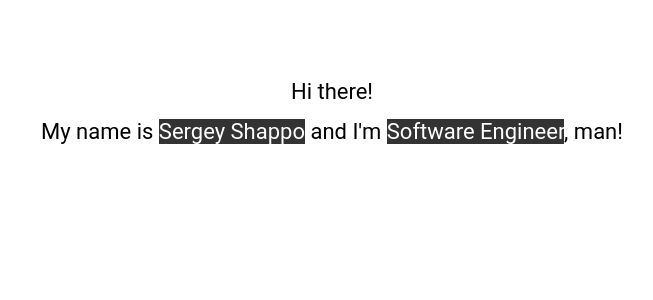
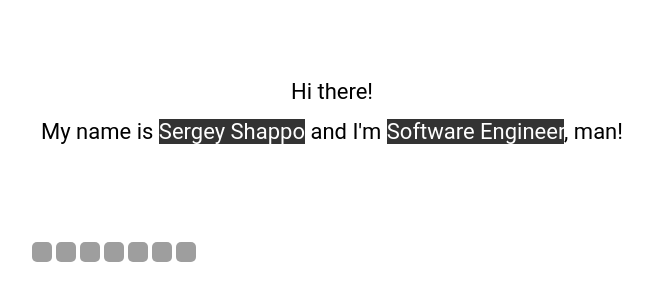
Before and after one commit to sshappo/sshappo.github.io, a website: page index.html in a window 1280 px wide. Shown: the part 78-378 px from the top of the page, without its empty margins (308-961 px from the left). Drawn offline with Linux system fonts and the light colour scheme; grey boxes are pictures that could not be loaded.

Commit message:
add social-networks-icons

```diff
--- a/index.html
+++ b/index.html
@@ -36,13 +36,48 @@
             background-color: #333;
             color: white;
         }
+
+        .icon {
+            height: 20px;
+            width: 20px;
+            border-radius: 5px;
+        }
+        .social-networks-icons > a {
+            text-decoration: none;
+        }
     </style>
 </head>
 <body>
 <div class="content">
     <div class="intro">
         <span>Hi there!</span><br>
-        <span>My name is <span class="highlight">Sergey Shappo</span> and I'm <span class="highlight">Software Engineer</span>, man!</span><br>
+        <span>My name is <span class="highlight">Sergey Shappo</span> and I'm <span
+                class="highlight">Software Engineer</span>, man!</span><br>
+    </div>
+
+    <div class="social-networks-icons">
+        <a href="https://www.instagram.com/siargrey">
+            <img class="icon" src="https://image.flaticon.com/icons/svg/2111/2111463.svg">
+        </a>
+        <a href="https://www.facebook.com/sergey.shappo">
+            <img class="icon" src="https://image.flaticon.com/icons/svg/174/174848.svg">
+        </a>
+        <a href="https://www.linkedin.com/in/sergey-shappo-a1033210b">
+            <img class="icon" src="https://image.flaticon.com/icons/svg/174/174857.svg">
+        </a>
+        <a href="https://t.me/siargrey">
+            <img class="icon" src="https://image.flaticon.com/icons/png/128/124/124019.png">
+        </a>
+        <a href="https://vk.com/sergey.shappo">
+            <img class="icon" src="https://image.flaticon.com/icons/svg/124/124029.svg">
+        </a>
+        <a href="https://ok.ru/sergey.shappo">
+            <img class="icon" src="https://www.flaticon.com/premium-icon/icons/svg/2504/2504930.svg">
+        </a>
+        <a href="skype:srgshpp">
+            <img class="icon" src="https://image.flaticon.com/icons/svg/124/124038.svg">
+        </a>
+
     </div>
 </div>
 </body>
```
